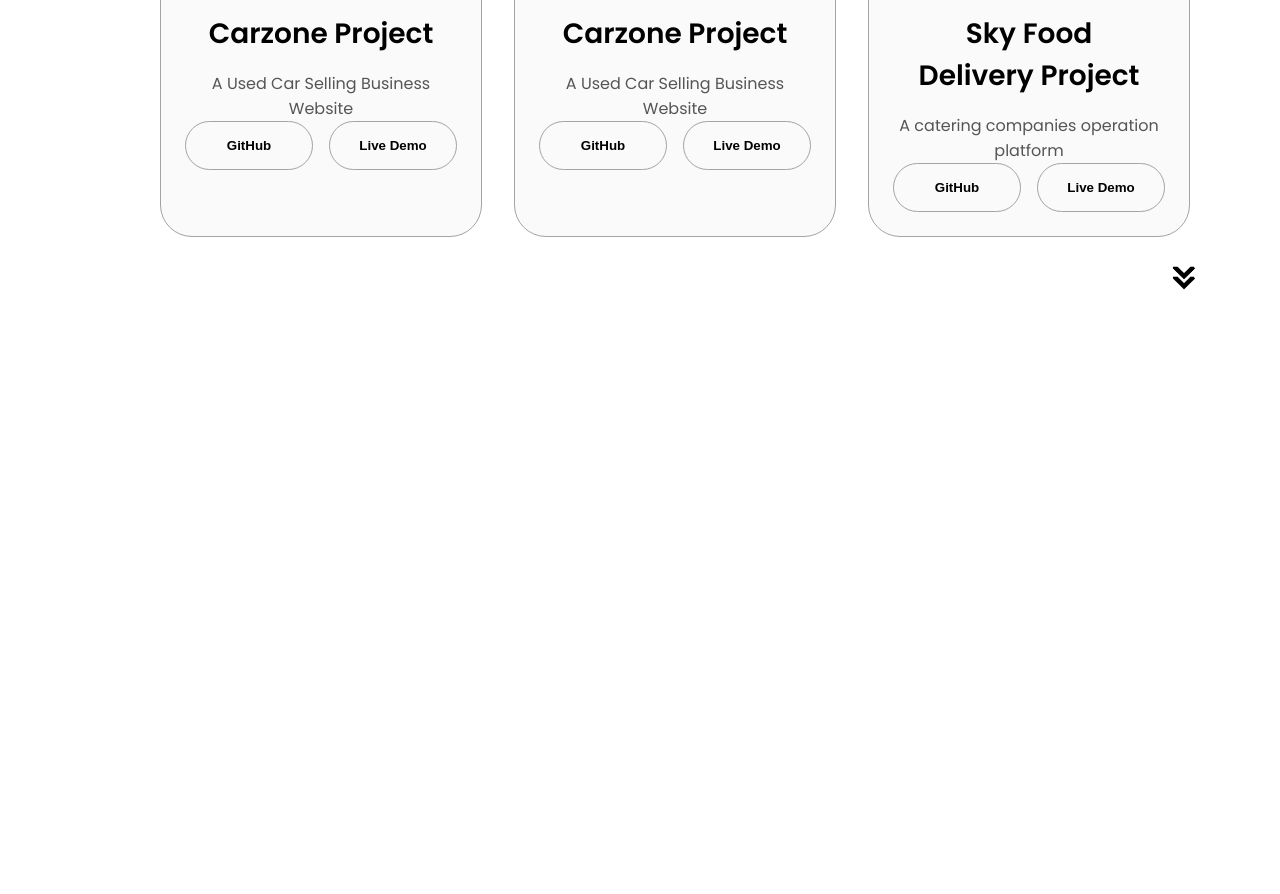
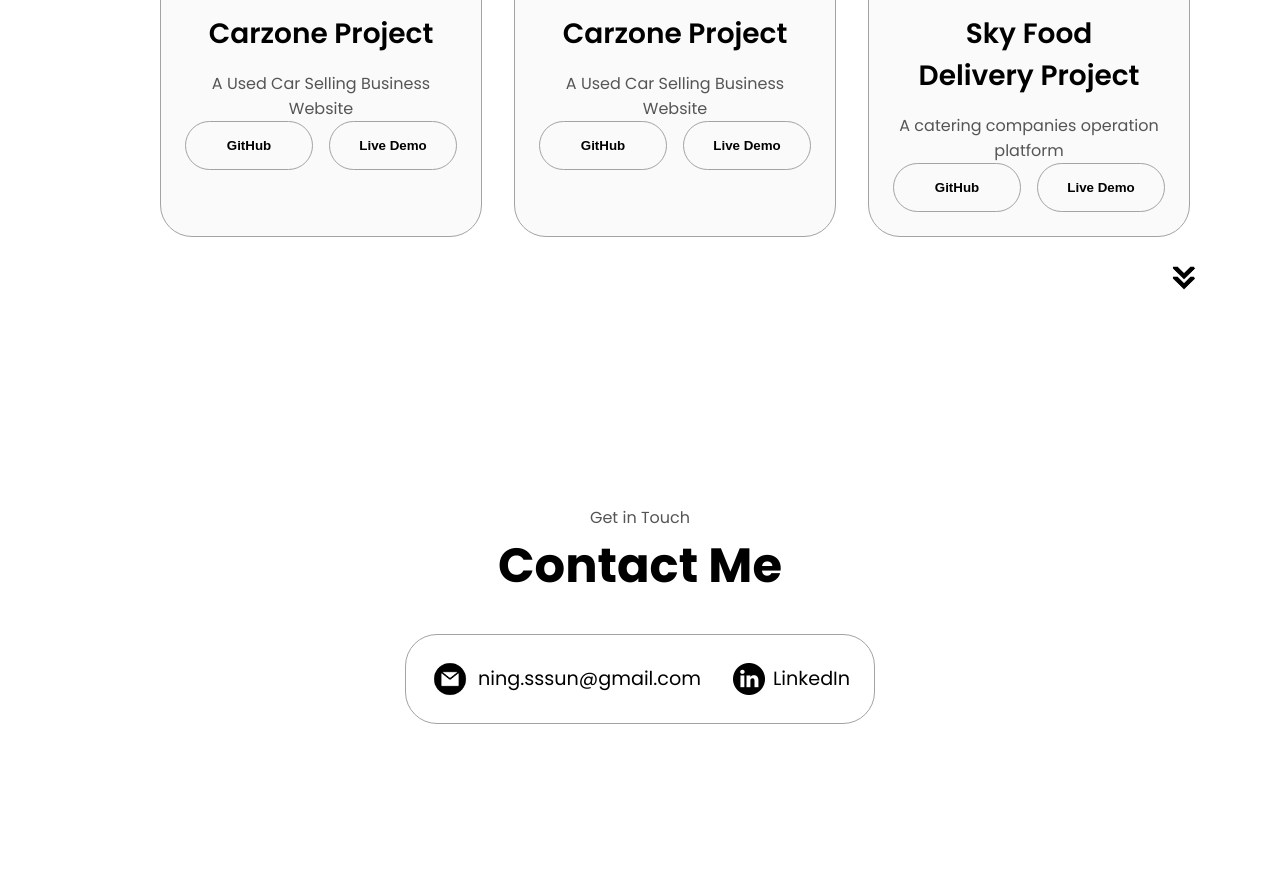
Before and after one commit to ningsssun/my_portfolio, a plain HTML site: page index.html in a window 1280 px wide. Shown: the part 2746-3640 px from the top of the page. Before the commit the page ends 3080 px from the top, so only its background shows below. Drawn offline with Linux system fonts and the light colour scheme.

Commit message:
contact feature

```diff
--- a/index.html
+++ b/index.html
@@ -259,6 +259,22 @@
         <img src="./assets/arrow.png" alt="Arrow icon" class="icon arrow" onclick="location.href='./#projects'"/>
      </section>
 
+     <!-- CONTACT -->
+      <section id="contact">
+        <p class="section__text__p1">Get in Touch</p>
+        <h1 class="title">Contact Me</h1>
+        <div class="contact-info-upper-container">
+            <div class="contact-info-container">
+                <img src="./assets/email.png" alt="Email icon" class="icon contact-icon email-icon">
+                <p><a href="mailto:ning.sssun@gmail.com">ning.sssun@gmail.com</a></p>
+            </div>
+            <div class="contact-info-container">
+                <img src="./assets/linkedin.png" alt="LinkedIn icon" class="icon contact-icon">
+                <p><a href="https://www.linkedin.com/in/ning-sun-3206b819b">LinkedIn</a></p>
+            </div>
+        </div>
+      </section>
+
     <script src="script.js"></script>
 </body>
 </html>
--- a/style.css
+++ b/style.css
@@ -379,3 +379,43 @@ article .icon {
     color: black;
     border-color: rgb(163, 163, 163);
 }
+
+/* CONTACT */
+
+#contact {
+    display: flex;
+    justify-content: center;
+    flex-direction: column;
+    height: 70vh;
+}
+
+.contact-info-upper-container {
+    display: flex;
+    justify-content: center;
+    border-radius: 2rem;
+    border: rgb(53, 53, 53) 0.1rem solid;
+    border-color: rgb(163, 163, 163);
+    background: (250, 250, 250);
+    margin: 2rem auto;
+    padding: 0.5rem;
+}
+
+.contact-info-container {
+    display: flex;
+    align-items: center;
+    justify-content: center;
+    gap: 0.5rem;
+    margin: 1rem;
+}
+
+.contact-info-container p {
+    font-size: larger;
+}
+
+.contact-icon {
+    cursor: default;
+}
+
+.email-icon {
+    height: 2.5rem;
+}
```
